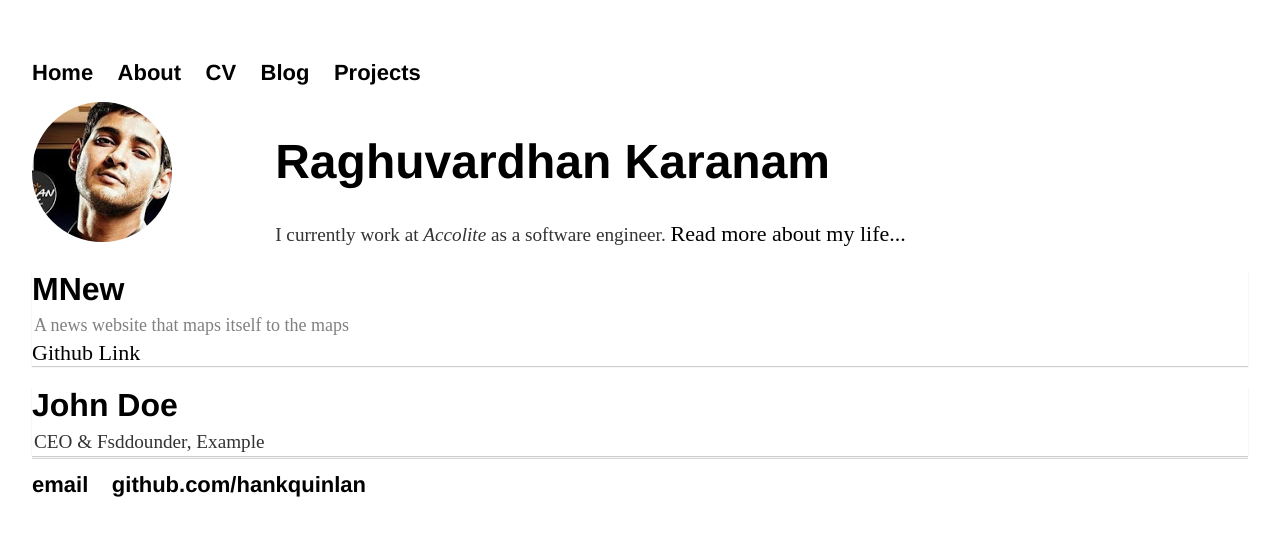
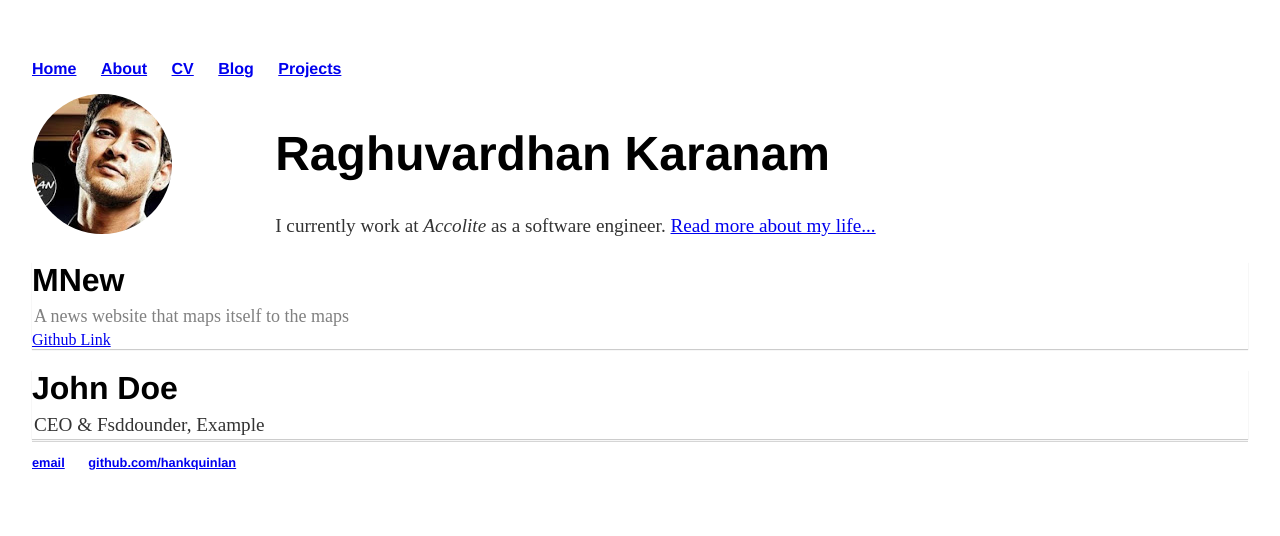
Before and after one commit to raghuvardhan/raghuvardhan.github.io, a Jekyll site: the page built from index.html, in a window 1280 px wide. Shown: the top 536 px of the page. Built offline with Jekyll 4.4.1, drawn with Linux system fonts in a browser that asks for light colours.

Commit message:
Update css/main.css

```diff
--- a/css/main.css
+++ b/css/main.css
@@ -12,10 +12,14 @@
     display: inline;
     margin-right: 20px;
 }
-a {
+
+
+.pages {
     text-decoration: none;
-    color: #999;
+    font-size: 22px;
+    color: black;
 }
+
 a:hover {
     text-decoration: underline;
 }
@@ -83,12 +87,6 @@
     font-size: 18px;
 }
 
-a {
-    text-decoration: none;
-    font-size: 22px;
-    color: black;
-}
-
 button:hover, a:hover {
     opacity: 0.7;
 }
```
